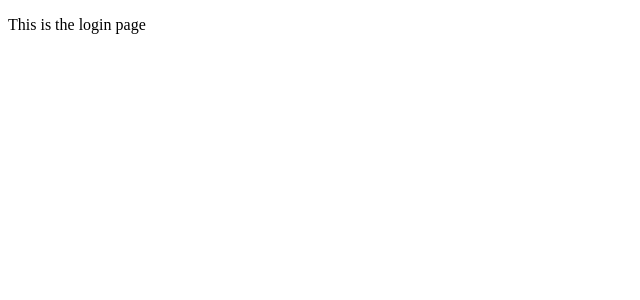
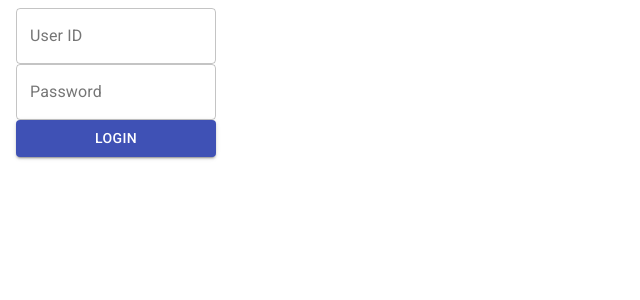
Before and after one commit to Volkir87/react-employee-management, a Next.js app: page /login in a window 1280 px wide. Shown: the top 300 px of the page, without its empty margins (0-640 px from the left). Built offline with nearby package versions, Linux system fonts and the light colour scheme.

Commit message:
completed basic login page and passport setup

```diff
--- a/config/authConfigLocal.js
+++ b/config/authConfigLocal.js
@@ -10,7 +10,7 @@ passport.use(new LocalStrategy(
       user.getAllDetailsByUserId(username)
       .then(async function(userInfo){
         let result;
-        if (userInfo.length < 1) {
+        if (userInfo[0].length < 1) {
           result = false;
         } else {
           //console.log('userInfo', userInfo);
@@ -20,7 +20,7 @@ passport.use(new LocalStrategy(
         }
         if (!result) {
           //console.log('got into !result');
-            done(null, false, {message: 'Incorrect email or password'});
+            done(null, false, {message: 'Incorrect UserID or Password'});
           } else {
             //console.log('userInfo[0] passed to done: ', userInfo[0]);
             done(null, userInfo[0][0]);
--- a/package.json
+++ b/package.json
@@ -12,6 +12,7 @@
   "author": "Kirill Volodkin",
   "license": "ISC",
   "dependencies": {
+    "@material-ui/core": "^4.9.12",
     "axios": "^0.19.2",
     "bcryptjs": "^2.4.3",
     "express": "^4.17.1",
--- a/pages/login.js
+++ b/pages/login.js
@@ -1,21 +1,61 @@
 import axios from 'axios';
+import Head from 'next/head'
+import { makeStyles } from '@material-ui/core/styles';
+import TextField from '@material-ui/core/TextField';
+import Button from '@material-ui/core/Button';
+
+const useStyles = makeStyles((theme) => ({
+    root: {
+        '& > *': {
+            margin: theme.spacing(1),
+            width: '25ch',
+        },
+    },
+    loginForm: {
+            margin: theme.spacing(1),
+            width: '25ch',
+            display: 'flex',
+            flexDirection: 'column',
+            justifyContent: 'space-between',
+            alignItems: 'stretch'
+        },
+}));
 
 const Login = () => {
-    let login = (user, password) => {
+    const classes = useStyles(); // makes sure we are using the styles as defined above
+
+    let login = () => {
+        let user = document.getElementById('userId').value;
+        let password = document.getElementById('password').value;
         axios({
             method: 'post',
             url: '/api/login',
             data: {
-              userId: user,
-              password: password
+                username: user,
+                password: password
             }
-          });
+        })
+        .then((response) => {
+            console.log(response.status)
+        })
+        .catch((error) => {
+            console.log('error response: ',error.response)
+        });
     }
+
     return (
-    <div>
-      <p>This is the login page</p>
-
-    </div>
+        <div>
+            <Head>
+                <title>Login</title>
+                <link rel="stylesheet" href="https://fonts.googleapis.com/css?family=Roboto:300,400,500,700&display=swap" />
+                <link rel="stylesheet" href="https://fonts.googleapis.com/icon?family=Material+Icons" />
+            </Head>
+            <form className={classes.loginForm} noValidate autoComplete="off">
+                <TextField id="userId" label="User ID" variant="outlined"/>
+                <TextField id="password" label="Password" variant="outlined"/>
+                <Button variant="contained" color="primary" onClick={login}>Login</Button>
+            </form>
+        </div>
   )}
 
   export default Login
```
Also changed, not shown: controller/api-routes.js (+6 -1 lines), controller/authenticate.js (added, +18 -0 lines), pages/index.js (+14 -3 lines), 1 other file (tests, documents, lock files or other folders).
